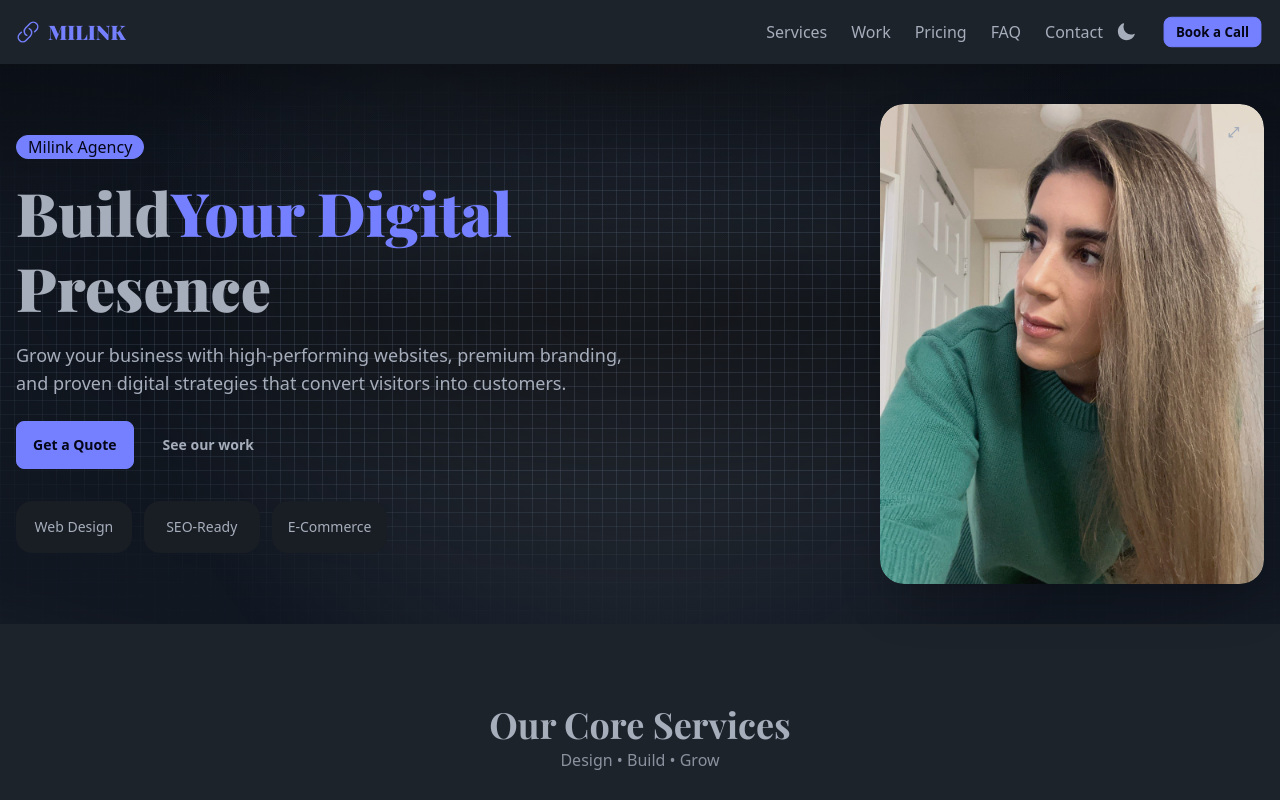
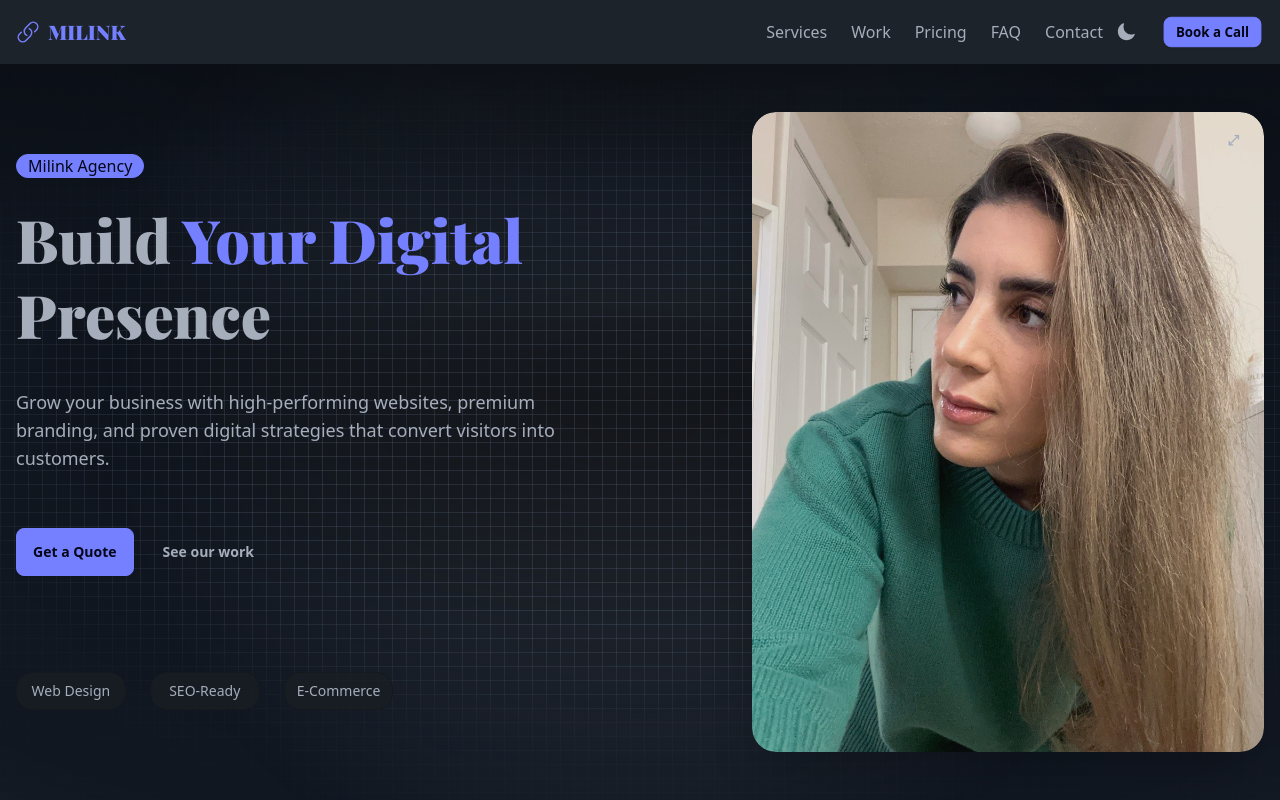
Before and after one commit to miladmo68/milink-pro, a React (Vite) app: page / in a window 1280 px wide. Shown: the top 800 px of the page. Built offline with nearby package versions, Linux system fonts and the light colour scheme; the HTML template or start-up script is replaced by a standard one.

Commit message:
hero fixed

```diff
--- a/src/sections/Hero.jsx
+++ b/src/sections/Hero.jsx
@@ -70,7 +70,7 @@ export default function Hero({ onOpenLightbox }) {
 
       {/* ===== FOREGROUND CONTENT ===== */}
       <div className="relative z-10 h-full">
-        <div className="container h-full grid md:grid-cols-2 gap-8 items-center py-8 md:py-10">
+        <div className="container h-full grid md:grid-cols-2 items-center gap-8 md:gap-12 py-8 md:py-12">
           <motion.div
             className="flex flex-col items-center text-center md:items-start md:text-left"
             variants={parent}
@@ -79,7 +79,7 @@ export default function Hero({ onOpenLightbox }) {
           >
             {/* Badge */}
             <motion.div
-              className="badge badge-primary badge-lg mb-4"
+              className="badge badge-primary badge-lg mb-5 md:mb-6"
               variants={fadeInWithCTA}
               whileHover={{
                 scale: 1.07,
@@ -90,16 +90,22 @@ export default function Hero({ onOpenLightbox }) {
               Milink Agency
             </motion.div>
 
-            {/* Heading with mobile-only line breaks */}
-            <motion.h1 className="leading-tight" variants={fromTop}>
-              Build
+            {/* Heading — ensure spaces on desktop (no 'BuildYour') */}
+            <motion.h1
+              className="leading-tight mb-3 md:mb-5"
+              variants={fromTop}
+            >
+              Build <br className="block md:hidden" />
+              <span className="text-primary">Your Digital</span>{" "}
               <br className="block md:hidden" />
-              <span className="text-primary">Your Digital</span>
-              <br className="block md:hidden" /> Presence
+              Presence
             </motion.h1>
 
             {/* Paragraph */}
-            <motion.p className="mt-4 text-lg opacity-90" variants={fromBottom}>
+            <motion.p
+              className="mt-3 md:mt-4 mb-5 md:mb-8 text-lg opacity-90"
+              variants={fromBottom}
+            >
               Grow your business with high-performing websites, premium
               branding, and proven digital strategies that convert visitors into
               customers.
@@ -107,7 +113,7 @@ export default function Hero({ onOpenLightbox }) {
 
             {/* CTA buttons */}
             <motion.div
-              className="mt-6 flex flex-col sm:flex-row gap-3"
+              className="mt-5 md:mt-6 flex flex-col sm:flex-row gap-3"
               variants={fadeIn}
             >
               <a href="#contact" className="btn btn-primary">
@@ -118,20 +124,26 @@ export default function Hero({ onOpenLightbox }) {
               </a>
             </motion.div>
 
-            {/* Stats */}
+            {/* Stats — pushed further down, with comfy gaps on md+ */}
             <motion.div
-              className="mt-8 grid grid-cols-3 gap-3 text-center text-sm"
+              className="mt-10 md:mt-24 grid grid-cols-3 gap-4 md:gap-6 text-center text-xs md:text-sm"
               variants={fadeIn}
             >
-              <div className="rounded-box bg-base-200 p-4">Web Design</div>
-              <div className="rounded-box bg-base-200 p-4">SEO-Ready</div>
-              <div className="rounded-box bg-base-200 p-4">E-Commerce</div>
+              <div className="rounded-box bg-base-200/80 border border-base-300 py-2 px-3">
+                Web Design
+              </div>
+              <div className="rounded-box bg-base-200/80 border border-base-300 py-2 px-3">
+                SEO-Ready
+              </div>
+              <div className="rounded-box bg-base-200/80 border border-base-300 py-2 px-3">
+                E-Commerce
+              </div>
             </motion.div>
           </motion.div>
 
-          {/* ===== Image Section ===== */}
+          {/* ===== Image Section — a bit larger on desktop ===== */}
           <div className="relative flex justify-center md:justify-end">
-            <div className="aspect-[4/5] max-w-xs sm:max-w-sm rounded-3xl bg-base-200/60 shadow-2xl overflow-hidden">
+            <div className="aspect-[4/5] max-w-xs sm:max-w-sm md:max-w-md lg:max-w-lg rounded-3xl bg-base-200/60 shadow-2xl overflow-hidden">
               <img
                 src="/assets/img/3.jpg"
                 alt="Showcase"
@@ -139,7 +151,7 @@ export default function Hero({ onOpenLightbox }) {
                 loading="eager"
                 style={{
                   borderRadius: "1.5rem",
-                  filter: "brightness(0.95) contrast(0.95)", // matte effect
+                  filter: "brightness(0.95) contrast(0.95)",
                 }}
               />
               <button
@@ -156,3 +168,162 @@ export default function Hero({ onOpenLightbox }) {
     </section>
   );
 }
+
+// import { useRef, useState } from "react";
+// import { motion } from "framer-motion";
+
+// export default function Hero({ onOpenLightbox }) {
+//   const videoRef = useRef(null);
+//   const [fallback, setFallback] = useState(false);
+
+//   // ===== Motion variants =====
+//   const parent = {
+//     hidden: {},
+//     visible: { transition: { delayChildren: 0.3, staggerChildren: 0.2 } },
+//   };
+//   const fromTop = {
+//     hidden: { opacity: 0, y: -80 },
+//     visible: {
+//       opacity: 1,
+//       y: 0,
+//       transition: { duration: 0.9, ease: "easeOut" },
+//     },
+//   };
+//   const fromBottom = {
+//     hidden: { opacity: 0, y: 80 },
+//     visible: {
+//       opacity: 1,
+//       y: 0,
+//       transition: { duration: 0.9, ease: "easeOut" },
+//     },
+//   };
+//   const fadeIn = {
+//     hidden: { opacity: 0 },
+//     visible: { opacity: 1, transition: { duration: 0.8, ease: "easeOut" } },
+//   };
+//   const fadeInWithCTA = {
+//     hidden: { opacity: 0 },
+//     visible: {
+//       opacity: 1,
+//       transition: { duration: 0.8, ease: "easeOut", delay: 0.8 },
+//     },
+//   };
+
+//   return (
+//     <section id="home" className="relative bg-transparent">
+//       {/* ===== BACKGROUND STACK ===== */}
+//       <div className="absolute inset-0 z-0 overflow-hidden">
+//         {!fallback && (
+//           <video
+//             ref={videoRef}
+//             className="absolute inset-0 h-full w-full object-cover"
+//             src="/assets/video/hero.mp4"
+//             autoPlay
+//             muted
+//             loop
+//             playsInline
+//             onError={() => setFallback(true)}
+//             aria-hidden="true"
+//           />
+//         )}
+//         <div className="hero-plain hero-mask-90" aria-hidden="true" />
+//         <div className="hero-bleed hero-mask-90" aria-hidden="true" />
+//         <div className="hero-grid grid-fade hero-mask-90" aria-hidden="true" />
+//         <div
+//           className="hero-grid hero-grid-center hero-mask-90"
+//           aria-hidden="true"
+//         />
+//         <div className="hero-highlight hero-mask-90" aria-hidden="true" />
+//         <div className="hero-shadow hero-mask-90" aria-hidden="true" />
+//         <div className="hero-topfade" aria-hidden="true" />
+//         <div className="hero-vignette" aria-hidden="true" />
+//       </div>
+
+//       {/* ===== FOREGROUND CONTENT ===== */}
+//       <div className="relative z-10 h-full">
+//         <div className="container h-full grid md:grid-cols-2 gap-8 items-center py-8 md:py-10">
+//           <motion.div
+//             className="flex flex-col items-center text-center md:items-start md:text-left"
+//             variants={parent}
+//             initial="hidden"
+//             animate="visible"
+//           >
+//             {/* Badge */}
+//             <motion.div
+//               className="badge badge-primary badge-lg mb-4"
+//               variants={fadeInWithCTA}
+//               whileHover={{
+//                 scale: 1.07,
+//                 boxShadow:
+//                   "0 0 25px rgba(255,255,255,0.5), 0 0 40px rgba(0,112,255,0.6)",
+//               }}
+//             >
+//               Milink Agency
+//             </motion.div>
+
+//             {/* Heading with mobile-only line breaks */}
+//             <motion.h1 className="leading-tight" variants={fromTop}>
+//               Build
+//               <br className="block md:hidden" />
+//               <span className="text-primary">Your Digital</span>
+//               <br className="block md:hidden" /> Presence
+//             </motion.h1>
+
+//             {/* Paragraph */}
+//             <motion.p className="mt-4 text-lg opacity-90" variants={fromBottom}>
+//               Grow your business with high-performing websites, premium
+//               branding, and proven digital strategies that convert visitors into
+//               customers.
+//             </motion.p>
+
+//             {/* CTA buttons */}
+//             <motion.div
+//               className="mt-6 flex flex-col sm:flex-row gap-3"
+//               variants={fadeIn}
+//             >
+//               <a href="#contact" className="btn btn-primary">
+//                 Get a Quote
+//               </a>
+//               <a href="#work" className="btn btn-ghost">
+//                 See our work
+//               </a>
+//             </motion.div>
+
+//             {/* Stats */}
+//             <motion.div
+//               className="mt-8 grid grid-cols-3 gap-3 text-center text-sm"
+//               variants={fadeIn}
+//             >
+//               <div className="rounded-box bg-base-200 p-4">Web Design</div>
+//               <div className="rounded-box bg-base-200 p-4">SEO-Ready</div>
+//               <div className="rounded-box bg-base-200 p-4">E-Commerce</div>
+//             </motion.div>
+//           </motion.div>
+
+//           {/* ===== Image Section ===== */}
+//           <div className="relative flex justify-center md:justify-end">
+//             <div className="aspect-[4/5] max-w-xs sm:max-w-sm rounded-3xl bg-base-200/60 shadow-2xl overflow-hidden">
+//               <img
+//                 src="/assets/img/3.jpg"
+//                 alt="Showcase"
+//                 className="h-full w-full object-cover"
+//                 loading="eager"
+//                 style={{
+//                   borderRadius: "1.5rem",
+//                   filter: "brightness(0.95) contrast(0.95)", // matte effect
+//                 }}
+//               />
+//               <button
+//                 className="btn btn-sm btn-ghost absolute right-3 top-3"
+//                 onClick={() => onOpenLightbox?.("/assets/img/3.jpg")}
+//                 aria-label="Expand"
+//               >
+//                 ⤢
+//               </button>
+//             </div>
+//           </div>
+//         </div>
+//       </div>
+//     </section>
+//   );
+// }
```
